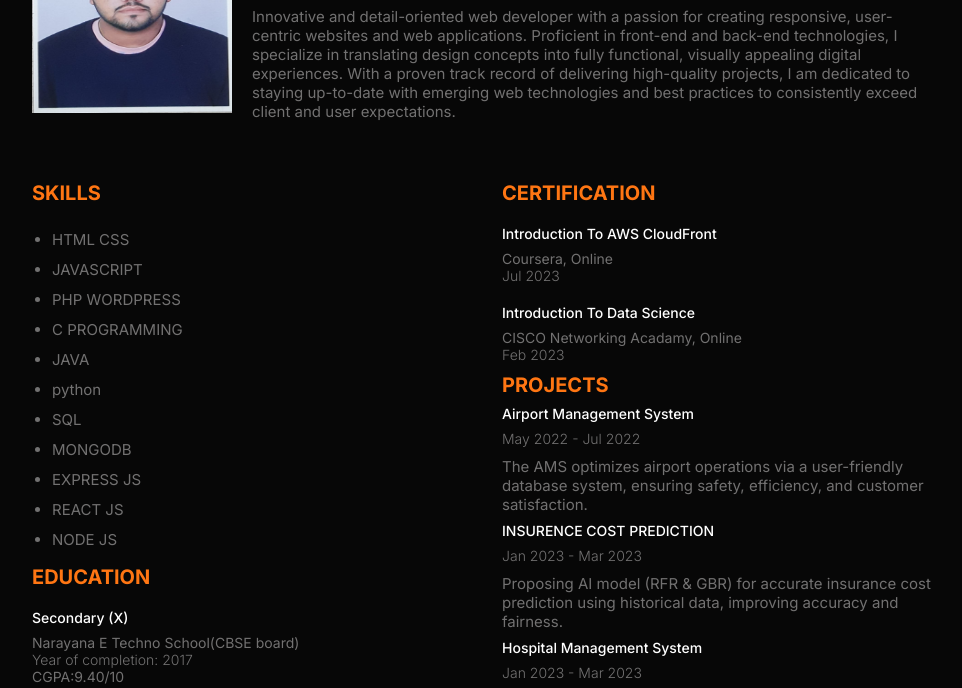
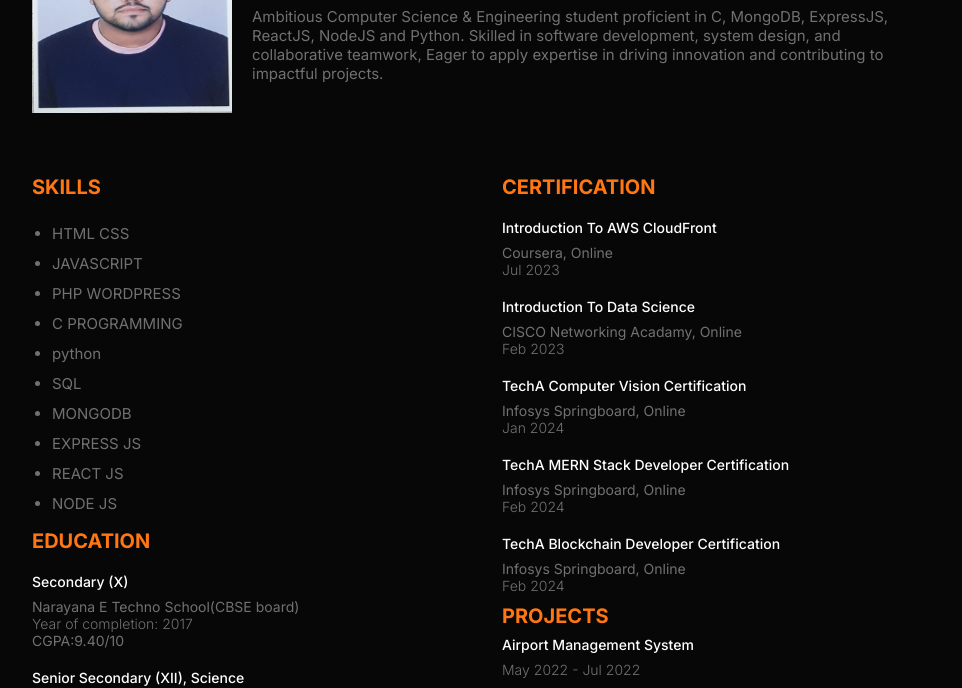
Before and after one commit to raj15sahani/RESUME, a plain HTML site: page index.html in a window 1280 px wide. Shown: the part 137-825 px from the top of the page, without its empty margins (158-1120 px from the left). Drawn offline with nearby package versions, Linux system fonts and the light colour scheme.

Commit message:
Update index.html

```diff
--- a/index.html
+++ b/index.html
@@ -19,12 +19,8 @@
                 <div>
                     <h1 class="profile_name">Raj Sahani</h1>
                     <p class="profile_title">Web Developer</p>
-                    <p class="description">Innovative and detail-oriented web developer with a passion for creating
-                        responsive, user-centric websites and web applications. Proficient in front-end and back-end
-                        technologies, I specialize in translating design concepts into fully functional, visually
-                        appealing digital experiences. With a proven track record of delivering high-quality projects, I
-                        am dedicated to staying up-to-date with emerging web technologies and best practices to
-                        consistently exceed client and user expectations.</p>
+                    <p class="description">Ambitious  Computer Science & Engineering student proficient in C, MongoDB, ExpressJS, ReactJS, NodeJS and Python. Skilled in software development, system design, and collaborative teamwork, Eager to apply expertise in driving innovation and contributing to impactful projects.
+                    </p>
                 </div>
             </div>
         </div>
@@ -37,7 +33,6 @@
                 <li>JAVASCRIPT</li>
                 <li>PHP WORDPRESS</li>
                 <li>C PROGRAMMING</li>
-                <li>JAVA</li>
                 <li>python</li>
                 <li>SQL</li>
                 <li>MONGODB</li>
@@ -106,6 +101,33 @@
                     <p class="subtitle">CISCO Networking Acadamy, Online</p>
                     <p class="item_pretitle">Feb 2023</p>
                 </div>
+                <div class="cer_item">
+                    <h4 class="item_title">
+                        <a href="https://drive.google.com/file/d/1W7PWtqDC1vP_hTfm_CpyJLdN8p1nwLvP/view?usp=sharing" class="link">
+                            <span>TechA Computer Vision Certification</span>
+                        </a>
+                    </h4>
+                    <p class="subtitle">Infosys Springboard, Online</p>
+                    <p class="item_pretitle">Jan 2024</p>
+                </div>
+                <div class="cer_item">
+                    <h4 class="item_title">
+                        <a href="https://drive.google.com/file/d/1vT0Jfapf9Kb3xfTQwGKmAMCF4Ab_pFev/view?usp=sharing " class="link">
+                            <span>TechA MERN Stack Developer Certification</span>
+                        </a>
+                    </h4>
+                    <p class="subtitle">Infosys Springboard, Online</p>
+                    <p class="item_pretitle">Feb 2024</p>
+                </div>
+                <div class="cer_item">
+                    <h4 class="item_title">
+                        <a href="https://drive.google.com/file/d/1SWQy-rd_dsGiEH4uo75jyPOuK1Nf2LHU/view?usp=sharing" class="link">
+                            <span>TechA Blockchain Developer Certification</span>
+                        </a>
+                    </h4>
+                    <p class="subtitle">Infosys Springboard, Online</p>
+                    <p class="item_pretitle">Feb 2024</p>
+                </div>
             </div>
             <div class="projects">
                 <h3 class="title">PROJECTS</h3>
@@ -134,6 +156,15 @@
                         a comprehensive food menu online, By leveraging technologies like PHP, CSS, and JavaScript, we
                         intend to create a dynamic and interactive food delivery website</p>
                 </div>
+                <div class="pro_item">
+                    <h4 class="item_title">Safe Trace: Fraud-Resistant supply chains enabled by Blockchain</h4>
+                    <p class="item_pretitle">May 2023 - Aug 2023</p>
+                    <p class="description">Safe Trace revolutionizes the global supply chain industry by leveraging blockchain technology
+                        to enhance transparency, security, and authenticity. It addresses fraud and discrepancies using decentralized,
+                        tamper-resistant features and smart contracts to ensure end-to-end transparency and automate transactions.
+                        This paper outlines the project's design objectives, methodology, and progress, showcasing blockchain's potential to
+                         transform supply chain management.</p>
+                </div>
             </div>
         </div>
         <hr>
@@ -141,9 +172,9 @@
             <div class="contact">
                 <h3 class="title">CONTACT</h3>
                 <div class="contact_info">
-                    <p class="description">BANGALORE , INDIA</p>
-                    <p class="description">+91 7019993837</p>
-                    <p class="description">sahaniraj48@gmail.com</p>
+                    <p class="description info_color">BANGALORE , INDIA</p>
+                    <p class="description info_color">+91 7019993837</p>
+                    <p class="description info_color">sahaniraj48@gmail.com</p>
                 </div>
             </div>
             <div class="social">
```
